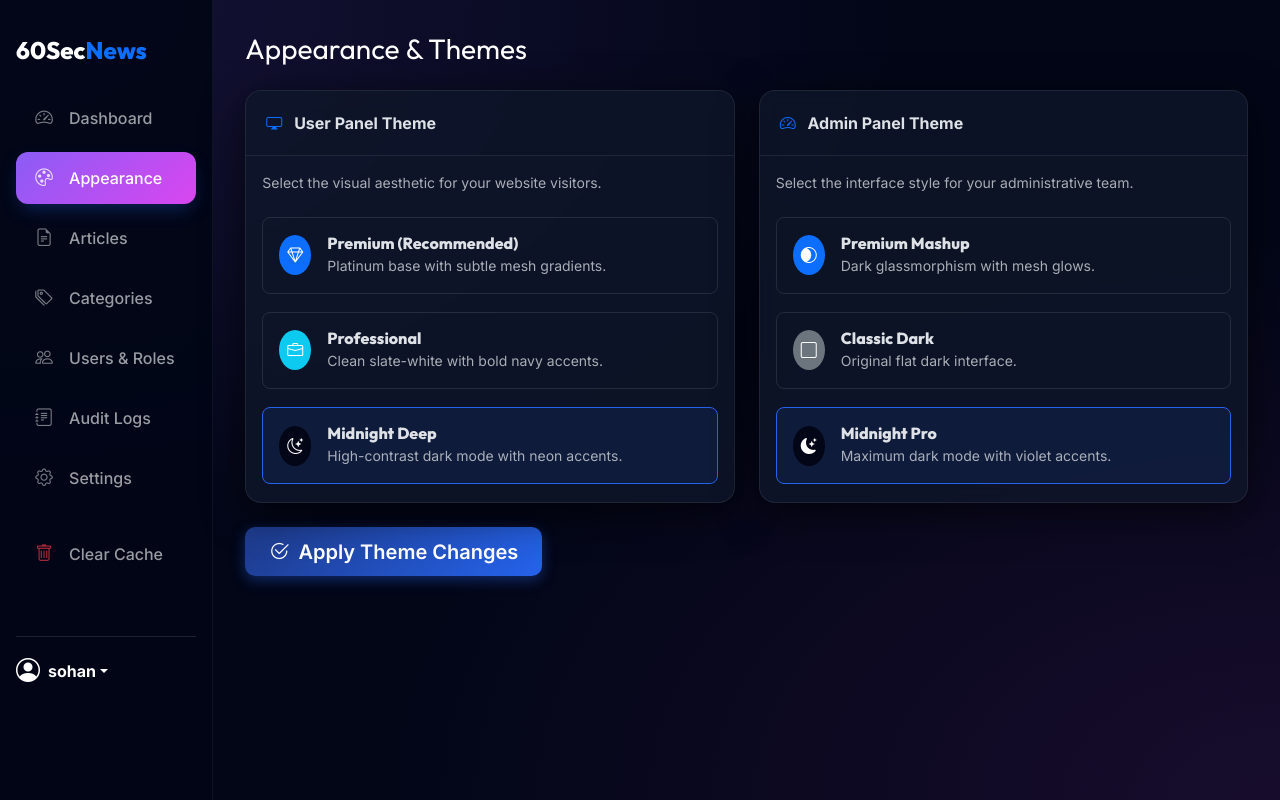
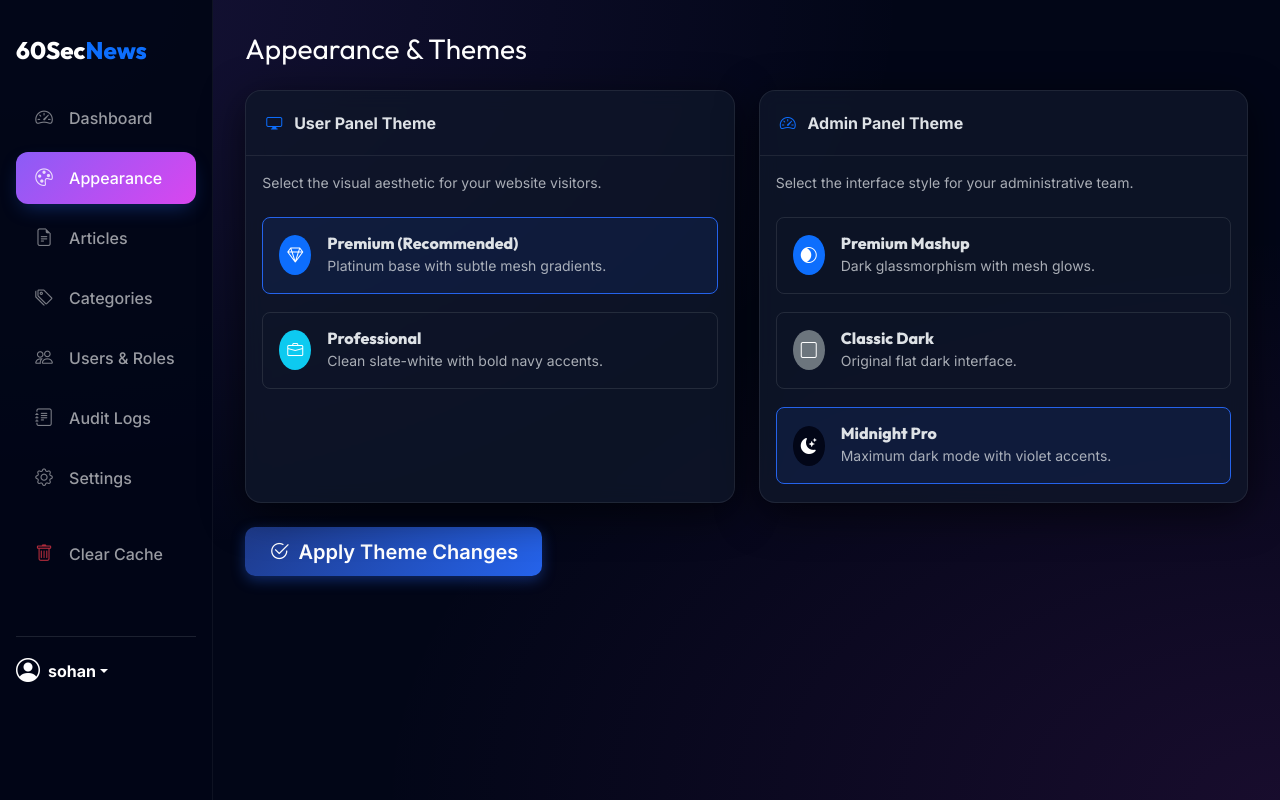
Before and after one commit to rhsohan/60secondsnews, a PHP site: page /60secnews/admin/themes.php in a window 1280 px wide. Run offline with PHP 8.4, Linux system fonts and the light colour scheme; a user stored in the database is signed in; data comes from the database, SQL or seed files in the repository.

Commit message:
Update themes of front-end part

```diff
--- a/config/settings.json
+++ b/config/settings.json
@@ -1,5 +1,5 @@
 {
-    "user_theme": "midnight",
+    "user_theme": "premium",
     "admin_theme": "midnight",
     "maintenance_mode": false,
     "site_title": "60-Second News",
--- a/public/admin/themes.php
+++ b/public/admin/themes.php
@@ -106,28 +106,7 @@ require_once __DIR__ . '/layout/header.php';
                             </div>
                         </div>
 
-                        <div class="col-12">
-                            <div class="form-check theme-selector-card p-0">
-                                <input class="form-check-input d-none" type="radio" name="user_theme" id="user_midnight"
-                                    value="midnight" <?= $settings['user_theme'] == 'midnight' ? 'checked' : '' ?>>
-                                <label class="form-check-label w-100" for="user_midnight">
-                                    <div
-                                        class="theme-card-inner p-3 rounded-3 border <?= $settings['user_theme'] == 'midnight' ? 'border-primary bg-primary bg-opacity-10' : 'border-secondary border-opacity-25' ?>">
-                                        <div class="d-flex align-items-center">
-                                            <div class="flex-shrink-0 bg-dark rounded-circle p-2 me-3"
-                                                style="background-color: #020617 !important;">
-                                                <i class="bi bi-moon-stars text-white"></i>
-                                            </div>
-                                            <div>
-                                                <h6 class="mb-0 fw-bold">Midnight Deep</h6>
-                                                <small class="text-muted">High-contrast dark mode with neon
-                                                    accents.</small>
-                                            </div>
-                                        </div>
-                                    </div>
-                                </label>
-                            </div>
-                        </div>
+
 
                     </div>
                 </div>
```
Also changed, not shown: public/css/style.css (+1 -18 lines).
